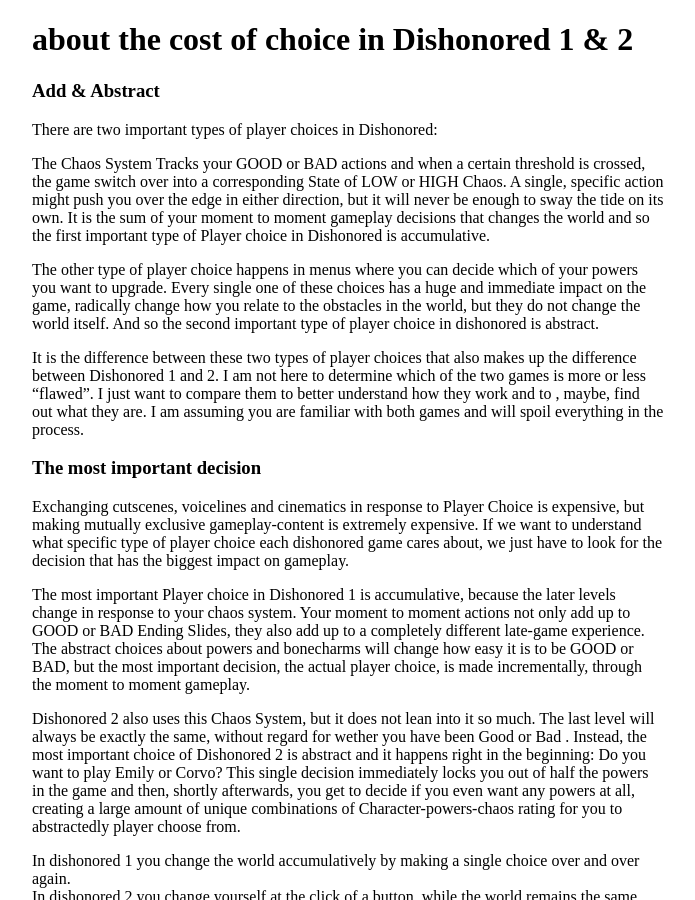
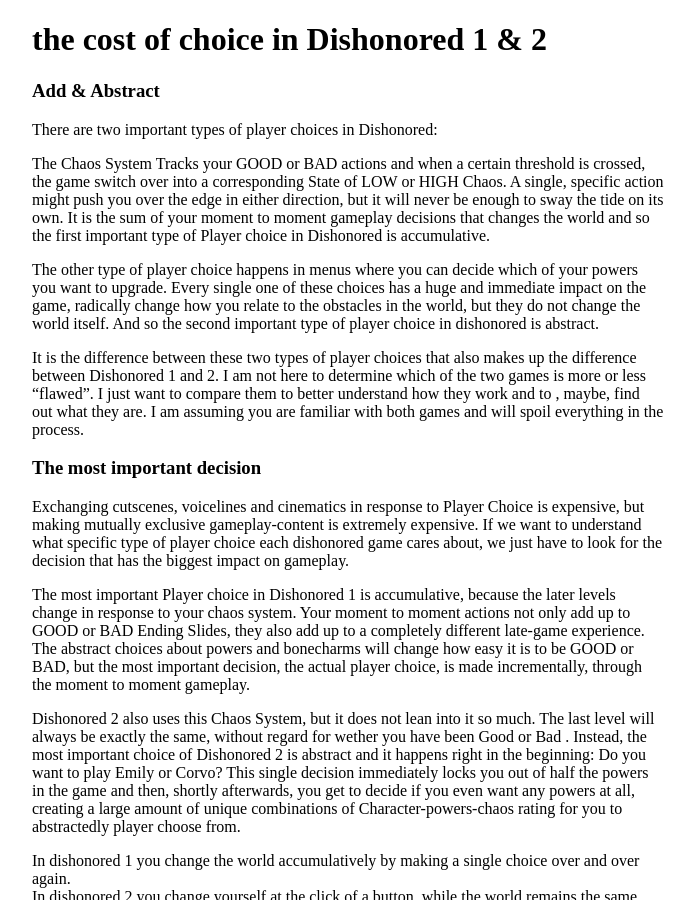
Before and after one commit to stuffedwombat/stuffedwombat.github.io, a Jekyll site: the page built from about_dishonored.md, in a window 1280 px wide and 900 px high. Shown: the whole window, without its empty margins (292-987 px from the left). Built offline with Jekyll 4.4.1, drawn with Linux system fonts in a browser that asks for light colours; our own code applies the rules of GitHub Pages for plain Markdown files; comment, search, counter and statistics services are not loaded.

Commit message:
Update about_dishonored.md

```diff
--- a/about_dishonored.md
+++ b/about_dishonored.md
@@ -1,4 +1,4 @@
-<h1>about the cost of choice in Dishonored 1 & 2</h1>
+<h1>the cost of choice in Dishonored 1 & 2</h1>
 
 <h3>Add & Abstract</h3>
 There are two important types of player choices in Dishonored:<br>
```
